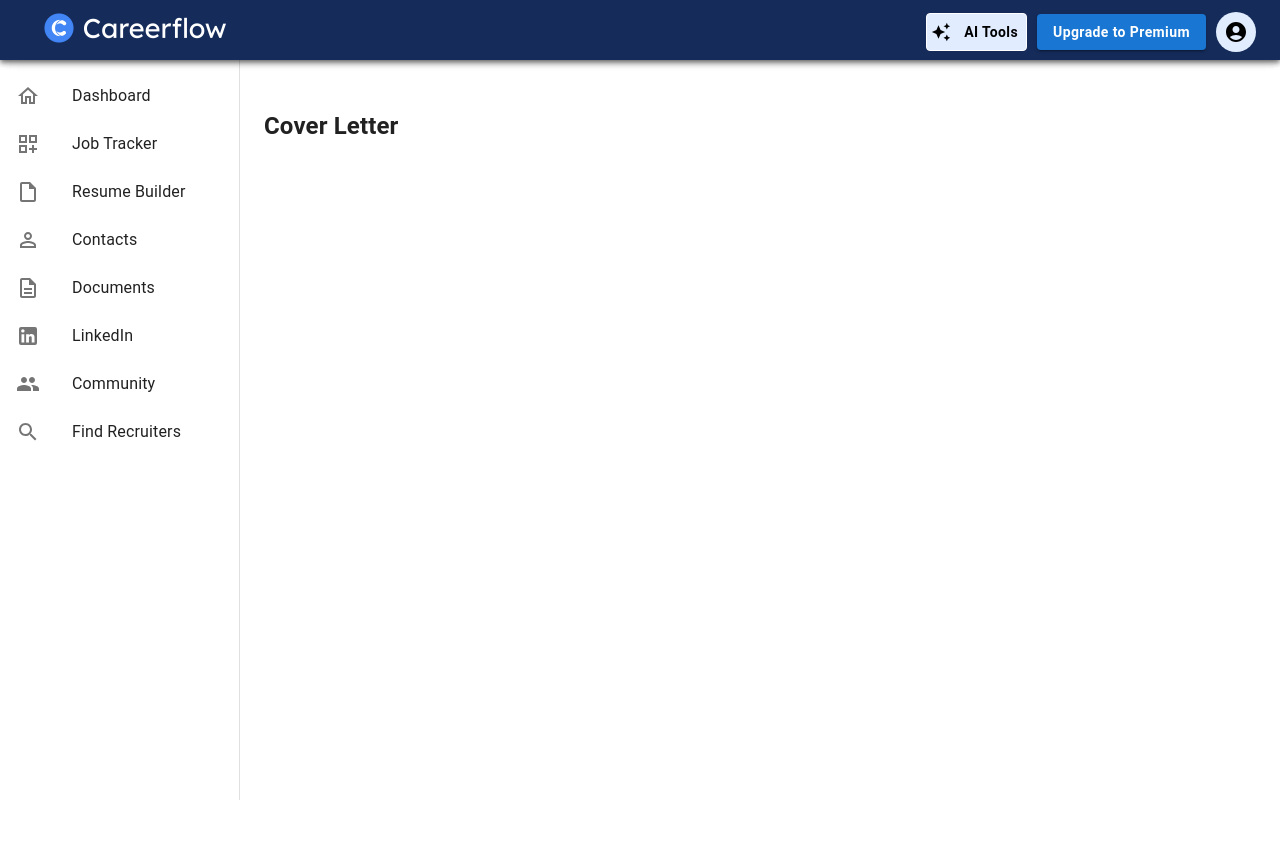
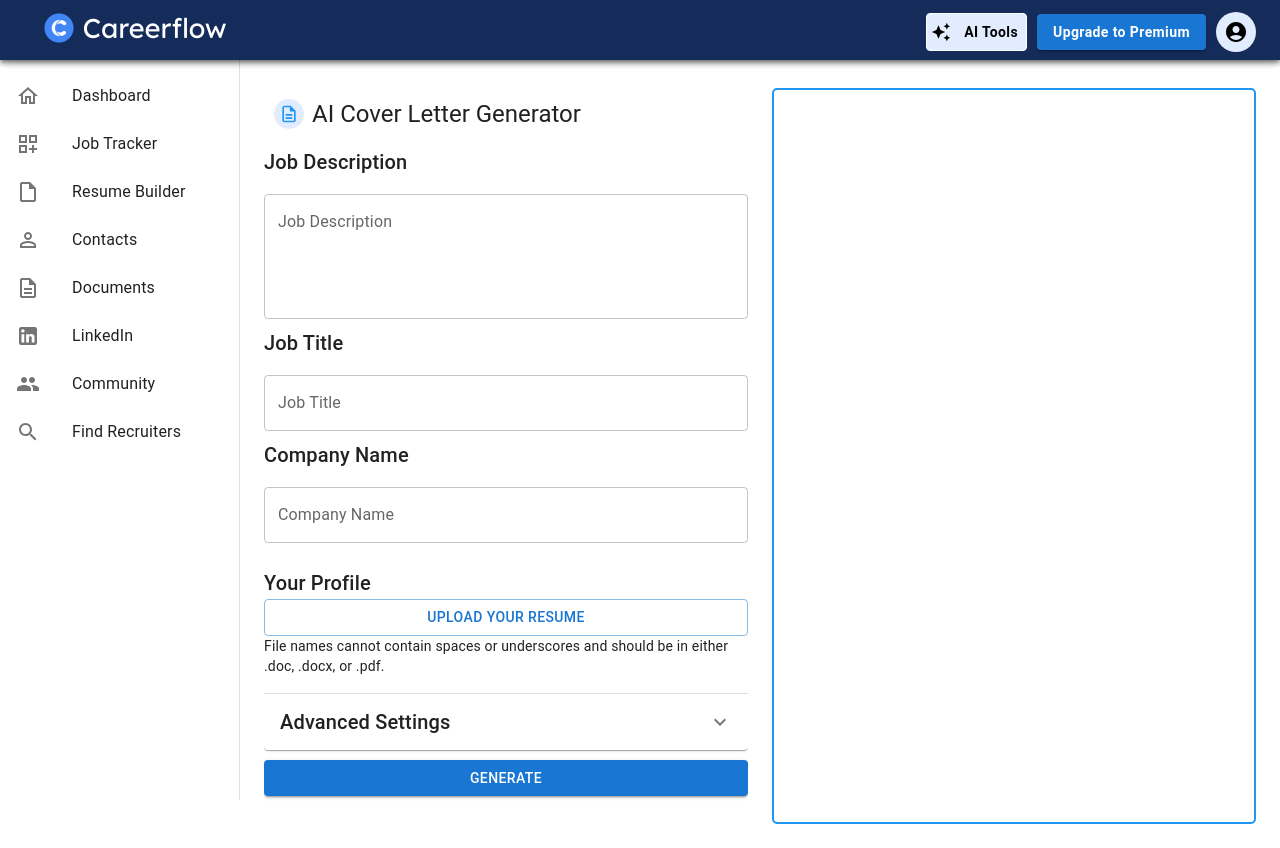
Before and after one commit to ankit8652/1stop.in, a React (Create React App) app: page /cover-letter in a window 1280 px wide. Before the commit the page ends 800 px from the top, so only its background shows below. Built offline with nearby package versions, Linux system fonts and the light colour scheme.

Commit message:
cover letter base completed

```diff
--- a/src/components/AI Tools/CoverLetter.js
+++ b/src/components/AI Tools/CoverLetter.js
@@ -1,11 +1,233 @@
-import React from 'react'
+import React, { useState } from "react";
+import {
+  Typography,
+  TextField,
+  Button,
+  Accordion,
+  AccordionSummary,
+  AccordionDetails,
+  FormControl,
+  RadioGroup,
+  FormControlLabel,
+  Radio,
+  Grid,
+} from "@mui/material";
+import ExpandMoreIcon from "@mui/icons-material/ExpandMore";
+import DescriptionOutlinedIcon from "@mui/icons-material/DescriptionOutlined";
 
 const CoverLetter = () => {
+  const [jobDescription, setJobDescription] = useState("");
+  const [jobTitle, setJobTitle] = useState("");
+  const [companyName, setCompanyName] = useState("");
+  const [profileResume, setProfileResume] = useState("");
+  const [additionalContent, setAdditionalContent] = useState("");
+  const [tone, setTone] = useState("Professional");
+  const [length, setLength] = useState("Medium");
+  const [coverLetterPreview, setCoverLetterPreview] = useState("");
+
+  const handleGenerateCoverLetter = () => {
+    // Logic to generate cover letter preview based on input values
+    const preview = `Dear Hiring Manager,
+
+    I am writing to express my interest in the ${jobTitle} position at ${companyName}. ${jobDescription}
+
+    Sincerely,
+    [Your Name]`;
+    setCoverLetterPreview(preview);
+  };
+
   return (
-    <div>
-      <h2>Cover Letter</h2>
-    </div>
-  )
-}
+    <Grid container spacing={3}>
+      <Grid item xs={6}>
+        <div
+          className="left-column"
+          style={{ height: "calc(100vh - 64px)", overflowY: "auto" }}
+        >
+          <div className="header">
+            <Grid container alignItems="center" sx={{ margin: "10px" }}>
+              <Grid item>
+                <DescriptionOutlinedIcon
+                  style={{
+                    width: "30px",
+                    height: "30px",
+                    fontSize: "1.0rem",
+                    color: "#2196F3",
+                    marginRight: 8,
+                    backgroundColor: "#E1EDFF",
+                    borderRadius: "50%",
+                    padding: 5,
+                    alignItems: "center",
+                  }}
+                />
+              </Grid>
+              <Grid item>
+                <Typography variant="h5" sx={{ marginBottom: "6px" }}>
+                  AI Cover Letter Generator
+                </Typography>
+              </Grid>
+            </Grid>
+          </div>
+          <div className="input-section">
+            <Typography variant="h6">Job Description</Typography>
+            <TextField
+              label="Job Description"
+              multiline
+              rows={4}
+              value={jobDescription}
+              onChange={(e) => setJobDescription(e.target.value)}
+              fullWidth
+              margin="normal"
+              variant="outlined"
+            />
+            <Typography variant="h6">Job Title</Typography>
+            <TextField
+              label="Job Title"
+              value={jobTitle}
+              onChange={(e) => setJobTitle(e.target.value)}
+              fullWidth
+              margin="normal"
+              variant="outlined"
+            />
+            <Typography variant="h6">Company Name</Typography>
+            <TextField
+              label="Company Name"
+              value={companyName}
+              onChange={(e) => setCompanyName(e.target.value)}
+              fullWidth
+              margin="normal"
+              variant="outlined"
+            />
+            <FormControl fullWidth margin="normal">
+              <Typography variant="h6">Your Profile</Typography>
+              <Button
+                variant="outlined"
+                component="label"
+                htmlFor="profileResumeInput"
+              >
+                {profileResume ? profileResume : "Upload your resume"}
+                <input
+                  id="profileResumeInput"
+                  type="file"
+                  accept=".doc, .docx, .pdf"
+                  style={{ display: "none" }}
+                  onChange={(e) => setProfileResume(e.target.files[0].name)}
+                />
+              </Button>
+              <Typography variant="body2">
+                File names cannot contain spaces or underscores and should be in
+                either .doc, .docx, or .pdf.
+              </Typography>
+            </FormControl>
+            <Accordion sx={{ margin: "10px 0" }}>
+              <AccordionSummary
+                expandIcon={<ExpandMoreIcon />}
+                aria-controls="advanced-settings-content"
+                id="advanced-settings-header"
+              >
+                <Typography variant="h6">Advanced Settings</Typography>
+              </AccordionSummary>
+              <AccordionDetails>
+                <FormControl
+                  fullWidth
+                  margin="normal"
+                  sx={{ marginBottom: "10px" }}
+                >
+                  <Typography variant="h6">Additional Content</Typography>
+                  <TextField
+                    id="additionalContent"
+                    multiline
+                    rows={4}
+                    value={additionalContent}
+                    onChange={(e) => setAdditionalContent(e.target.value)}
+                    fullWidth
+                    margin="normal"
+                    variant="outlined"
+                  />
+                  <Typography variant="h6">Tone</Typography>
+                  <RadioGroup
+                    value={tone}
+                    onChange={(e) => setTone(e.target.value)}
+                    row
+                  >
+                    <FormControlLabel
+                      value="Professional"
+                      control={<Radio />}
+                      label="Professional"
+                    />
+                    <FormControlLabel
+                      value="Casual"
+                      control={<Radio />}
+                      label="Casual"
+                    />
+                    <FormControlLabel
+                      value="Enthusiastic"
+                      control={<Radio />}
+                      label="Enthusiastic"
+                    />
+                    <FormControlLabel
+                      value="Informational"
+                      control={<Radio />}
+                      label="Informational"
+                    />
+                    <FormControlLabel
+                      value="Custom"
+                      control={<Radio />}
+                      label="Custom"
+                    />
+                  </RadioGroup>
+                  <Typography variant="h6">Length</Typography>
+                  <RadioGroup
+                    value={length}
+                    onChange={(e) => setLength(e.target.value)}
+                    row
+                  >
+                    <FormControlLabel
+                      value="Short"
+                      control={<Radio />}
+                      label="Short"
+                    />
+                    <FormControlLabel
+                      value="Medium"
+                      control={<Radio />}
+                      label="Medium"
+                    />
+                    <FormControlLabel
+                      value="Long"
+                      control={<Radio />}
+                      label="Long"
+                    />
+                  </RadioGroup>
+                </FormControl>
+              </AccordionDetails>
+            </Accordion>
+          </div>
+          <Button
+            variant="contained"
+            color="primary"
+            onClick={handleGenerateCoverLetter}
+            fullWidth
+          >
+            Generate
+          </Button>
+        </div>
+      </Grid>
+      <Grid item xs={6}>
+        <div
+          className="right-column"
+          style={{
+            height: "calc(100vh - 64px)",
+            overflowY: "auto",
+            border: "2px solid #2196F3", // Add blue border to the left side
+            borderRadius: "5px",
+            paddingLeft: "16px", // Add padding to separate content from the border
+          }}
+        >
+          {/* <Typography variant="h6">Cover Letter Preview</Typography> */}
+          <Typography variant="body1">{coverLetterPreview}</Typography>
+        </div>
+      </Grid>
+    </Grid>
+  );
+};
 
-export default CoverLetter
+export default CoverLetter;
--- a/src/components/AI Tools/MockInterview.js
+++ b/src/components/AI Tools/MockInterview.js
@@ -33,7 +33,7 @@ function MockInterview() {
           </div>
           <img
             src="https://app.careerflow.ai/static/media/mock_interview_hero.94b2adcd331626a11ffb.png"
-            width={"600px"}
+            width={"600px"} alt=""
           />
         </div>
         <div
@@ -84,7 +84,7 @@ function MockInterview() {
           <div>
             <img
               src="https://app.careerflow.ai/static/media/mock_interview_select_role.30537f016bbaeecd5b5c.png"
-              width={"600px"}
+              width={"600px"} alt=""
             />
           </div>
           <div>
@@ -115,7 +115,7 @@ function MockInterview() {
           <div>
             <img
               src="https://app.careerflow.ai/static/media/mock_interview_questions.6b943ee2b30d43414876.png"
-              width={"600px"}
+              width={"600px"} alt=""
             />
           </div>
         </div>
@@ -130,7 +130,7 @@ function MockInterview() {
           <div>
             <img
               src="https://app.careerflow.ai/static/media/mock_interview_analytics.708c9b1390682bef0815.png"
-              width={"600px"}
+              width={"600px"} alt=""
             />
           </div>
           <div>
--- a/src/components/Navbar.js
+++ b/src/components/Navbar.js
@@ -12,7 +12,7 @@ import InterpreterModeIcon from "@mui/icons-material/InterpreterMode";
 import DescriptionOutlinedIcon from "@mui/icons-material/DescriptionOutlined";
 import PostAddOutlinedIcon from "@mui/icons-material/PostAddOutlined";
 import ViewHeadlineOutlinedIcon from "@mui/icons-material/ViewHeadlineOutlined";
-import { Link as RouterLink, useNavigate } from "react-router-dom";
+import { useNavigate } from "react-router-dom";
 
 export default function Navbar() {
   const [anchorEl, setAnchorEl] = React.useState(null);
```
